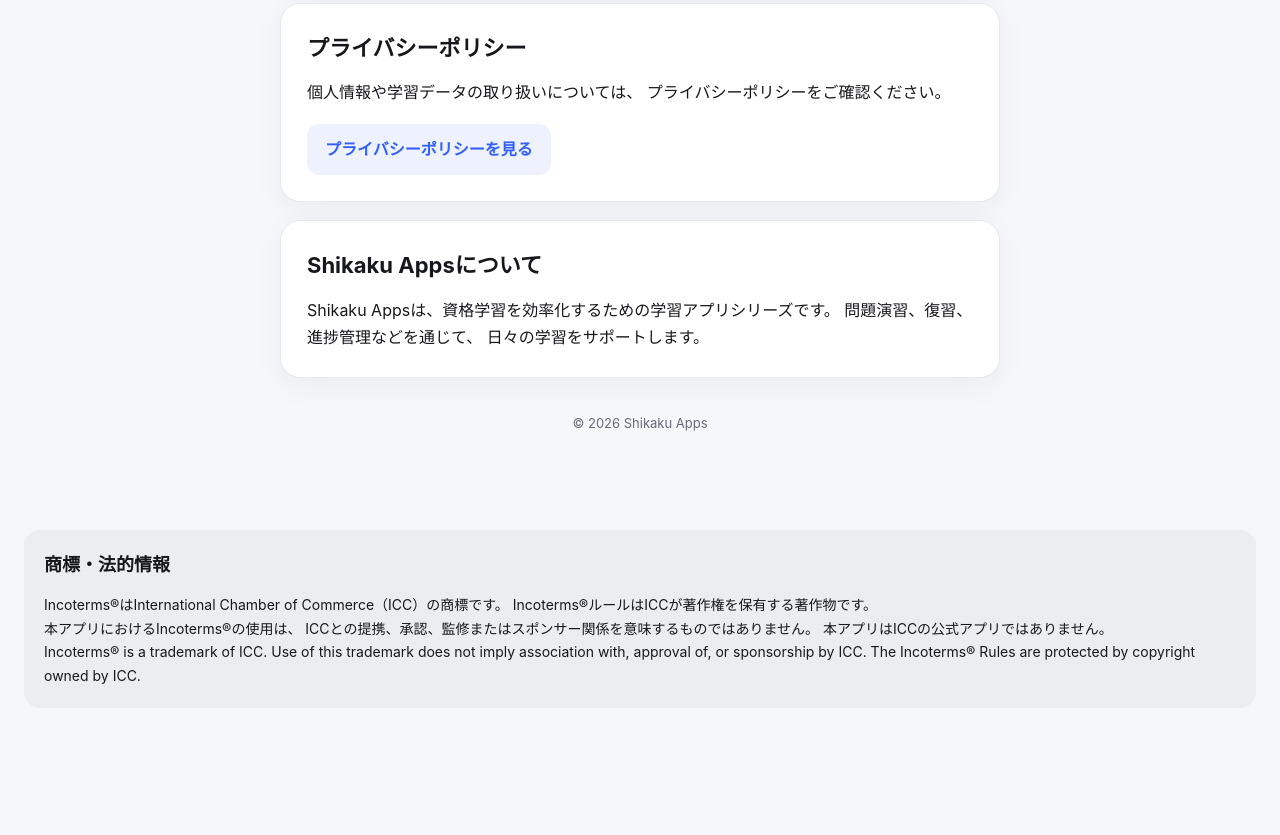
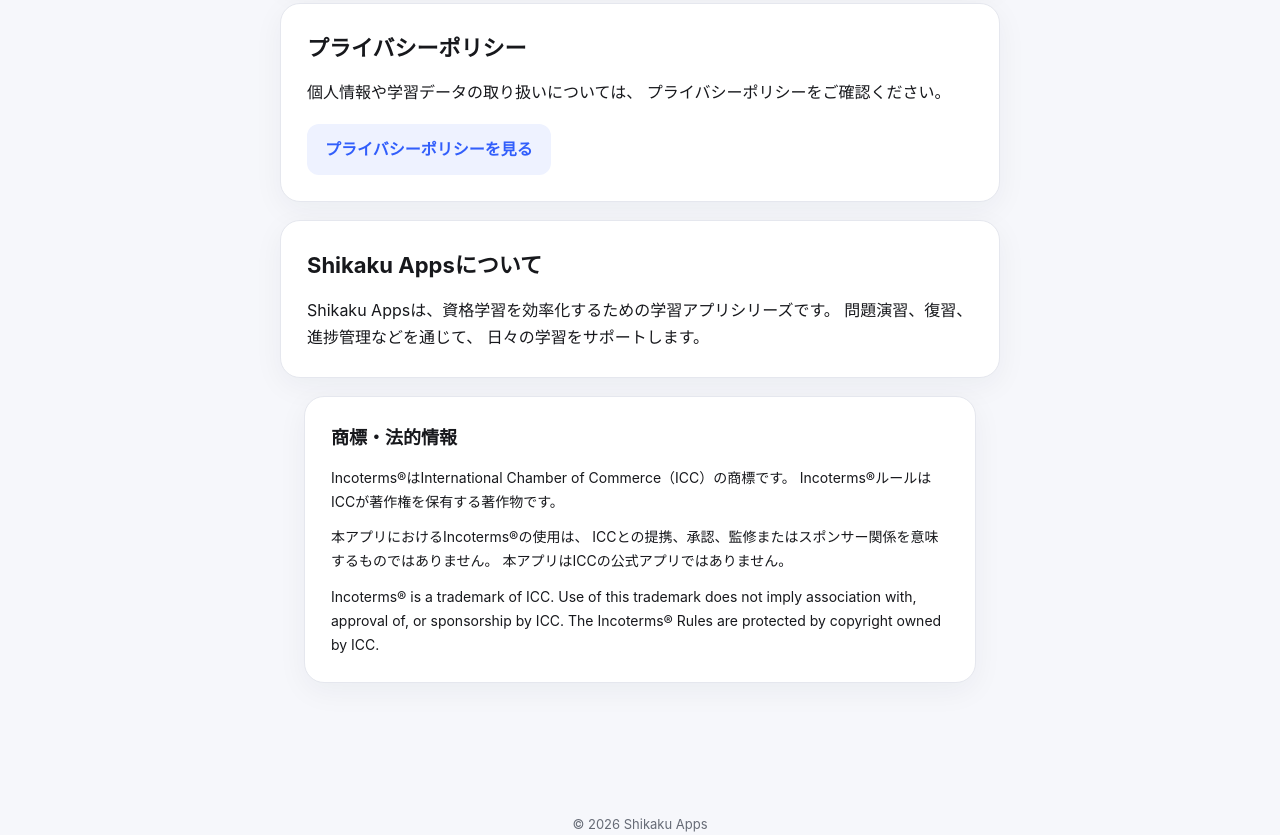
Before and after one commit to shigezawa1111/shikaku-support, a plain HTML site: page index.html in a window 1280 px wide. Shown: the part 628-1463 px from the top of the page. Before the commit the page ends 1368 px from the top, so only its background shows below. Drawn offline with Linux system fonts and the light colour scheme.

Commit message:
Update index.html

```diff
--- a/index.html
+++ b/index.html
@@ -224,12 +224,10 @@
       </p>
     </section>
 
-    <footer>
-      © 2026 Shikaku Apps
-    </footer>
 
-  </main>
-<section class="legal-notice">
+
+
+  <section class="card legal-notice">
   <h2>商標・法的情報</h2>
 
   <p>
@@ -249,5 +247,10 @@
     or sponsorship by ICC.
     The Incoterms® Rules are protected by copyright owned by ICC.
   </p>
-</section></body>
+</section>
+</main>
+  <footer>
+  © 2026 Shikaku Apps
+</footer>
+  </body>
 </html>
```
